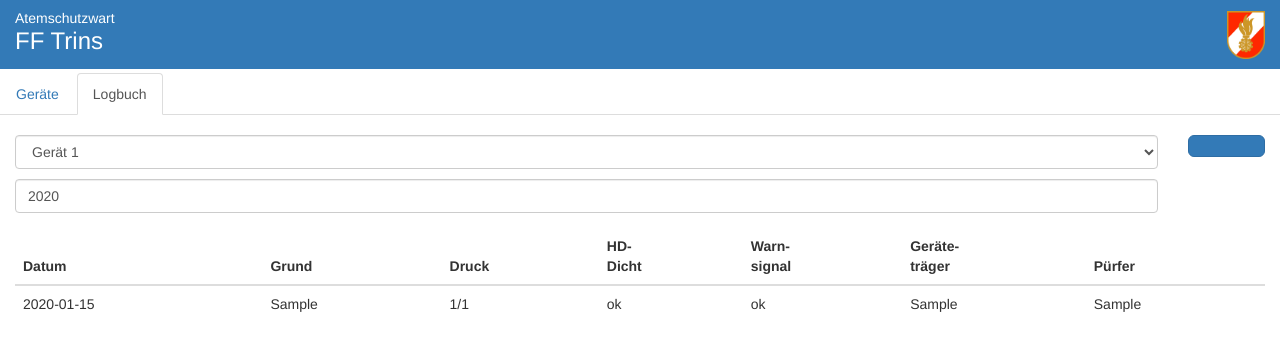
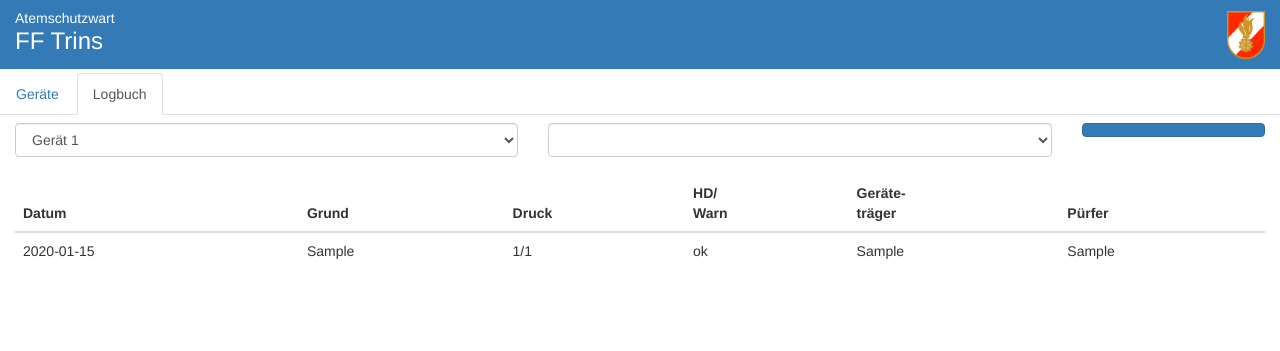
Before and after one commit to SeppUnterwurzacher/ats_app, a Flask app: template app/templates/wart/logbuch.html in a window 1280 px wide. Shown: the top 351 px of the page. Run offline with Flask 2, Linux system fonts and the light colour scheme; tables that the repository leaves empty hold one stand-in row (values such as "Sample post"); the template is opened without the code that fills it: values that come from a table or form of the project are taken from there, most other values are stand-ins (such as "Sample title", 1, 10 or a date in 2020); lists and menus that the app fills with data are empty; some libraries are stand-ins or nearby versions.

Commit message:
Layout bei Logbuch angepasst

```diff
--- a/app/forms.py
+++ b/app/forms.py
@@ -19,5 +19,5 @@ class WartNeuGeraet(FlaskForm):
 
 class LogbuchAuswahl(FlaskForm):
     geraet = SelectField('Gerät auswählen', choices=[(1, 'Gerät 1'), (2, 'Gerät 2')], validators=[DataRequired()])
-    year = IntegerField('Jahr', validators=[NumberRange(min=1000, max=date.today().year)])
+    year = SelectField('Jahr', validators=[DataRequired()])
     submit = SubmitField('Laden')
--- a/app/routes.py
+++ b/app/routes.py
@@ -134,8 +134,10 @@ def logbuch():
 
     form = LogbuchAuswahl()
     geraete = Geraete.query.all()
-    choices = [(i.id, i.name_geraet) for i in geraete]
-    form.geraet.choices = choices
+    choices_geraet = [(i.id, i.name_geraet) for i in geraete]
+    form.geraet.choices = choices_geraet
+    choices_jahr = [(year-i, year-i) for i in range(20)]
+    form.year.choices = choices_jahr
 
     if form.validate_on_submit():
         id = form.geraet.data
--- a/app/templates/wart/logbuch.html
+++ b/app/templates/wart/logbuch.html
@@ -1,28 +1,28 @@
 {% extends 'base_wart.html'%}
 
 {% block input%}
-<div class="row">
-    <div class="col-xs-11">
-        <br>
+<div class="row" style="margin-top: 8px;">
     <form id='auswahl' class="form-group" action="" method="post">
         {{ form.hidden_tag() }}
+        <div class="col-md-5">
                 <p>
                     {{ form.geraet(class="form-control") }}
                 </p>
+        </div>
+        <div class="col-md-5">
             <p>
                 {{ form.year(class="form-control", value=year)}}
             </p>
+        </div>
 
-        </form>
-    </div>
-    <div class="col-xs-1">
-        <br>
-        <button type="button" class="btn btn-primary btn-lg btn-block" style="float: right;" onclick="window.open('{{ url_for('pdflogbuch', year=year) }}')">
+        <div class="col-md-2">
+            <button type="button" class="btn btn-primary btn-block" style="float: right;" onclick="window.open('{{ url_for('pdflogbuch', year=year) }}')">
                 <span class="fas fa-download"></span>
             </button>
         </div>
+    </form>
 </div>
-<div class="row">
+<div class="row" style="margin-top: 8px;">
     <div class="col-xs-12">
         <table class="table table-hover">
             <thead>
@@ -30,8 +30,7 @@
                     <th>Datum</th>
                     <th>Grund</th>
                     <th>Druck</th>
-                    <th>HD-<br>Dicht</th>
-                    <th>Warn-<br>signal</th>
+                    <th>HD/<br>Warn</th>
                     <th>Geräte-<br>träger</th>
                     <th>Pürfer</th>
                 </tr>
@@ -42,8 +41,14 @@
                     <td>{{ eintrag.zeit }}</td>
                     <td>{{ eintrag.grund }}</td>
                     <td>{{ eintrag.druck1 }}/{{ eintrag.druck2 }}</td>
-                    <td>{% if eintrag.dichtheit %}ok{% else %}nein{% endif%}</td>
-                    <td>{% if eintrag.warnsignal %}ok{% else %}nein{% endif%}</td>
+
+                    <td>{% if eintrag.dichtheit %}
+                            {% if eintrag.warnsignal %}ok{% else %}nein{% endif%}
+                        {% else %}
+                            nein
+                        {% endif%}
+                    </td>
+
                     <td>{% if eintrag.geraetetraeger %}{{ eintrag.geraetetraeger }}{% endif%}</td>
                     <td>{{ eintrag.pruefer }}</td>
                 </tr>
@@ -66,5 +71,6 @@
         document.getElementById("auswahl").submit();
       });
 
+
 </script>
 {% endblock %}
```
Lines whose indentation alone changed are shown as unchanged.
